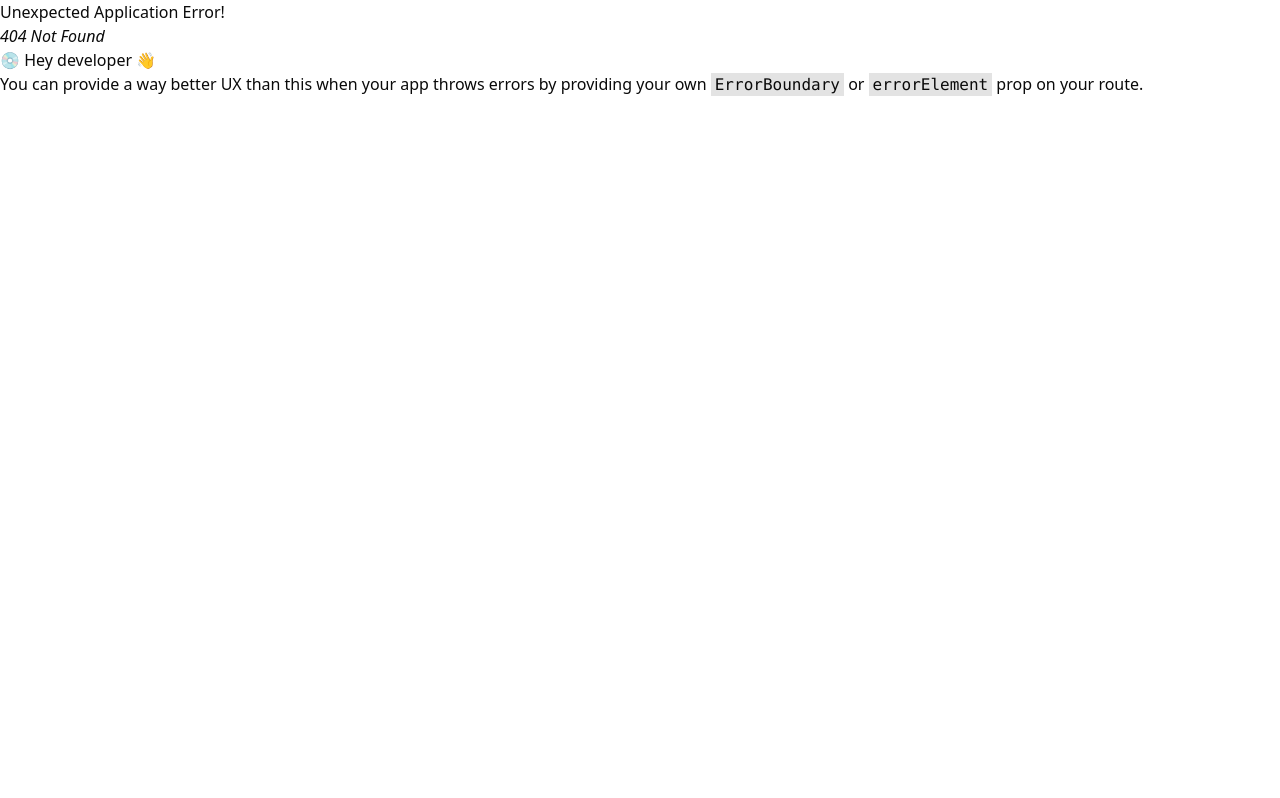
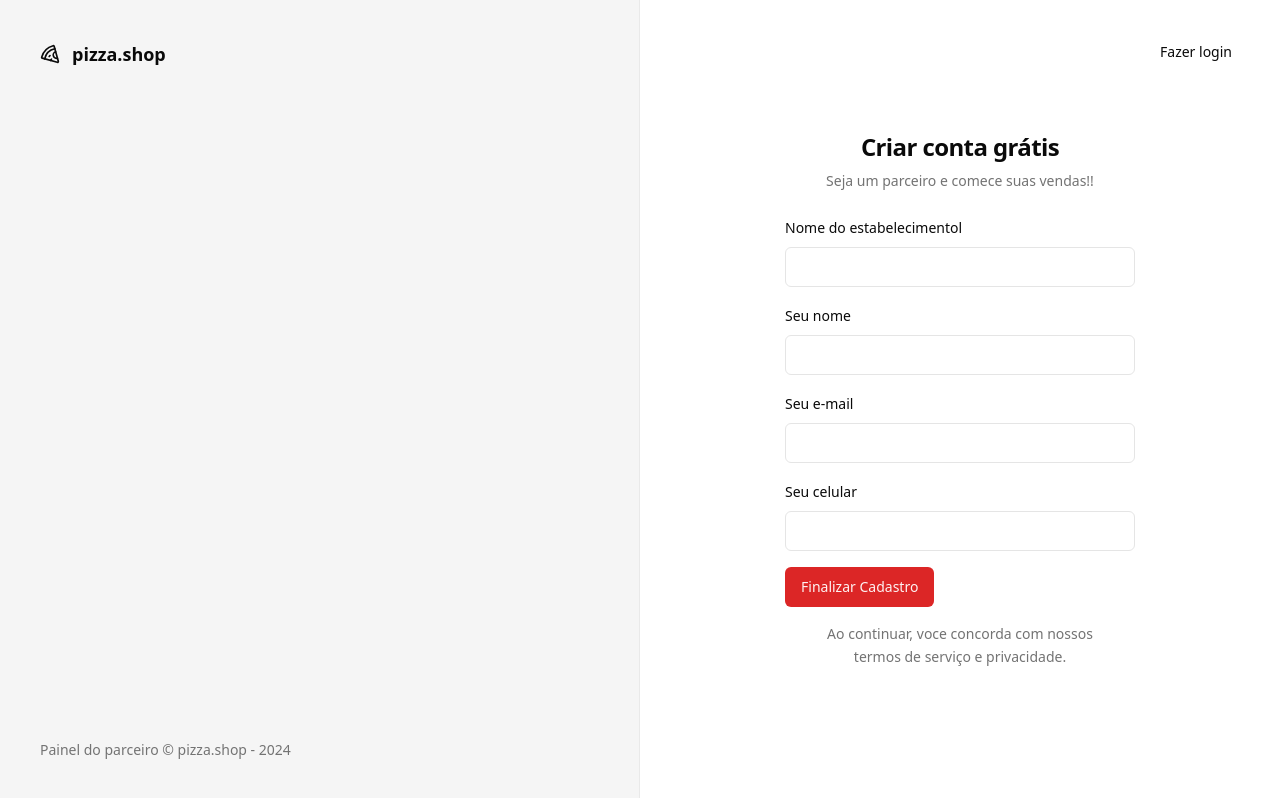
Before and after one commit to PedroGrunwald/Pizza-Shop, a React (Vite) app: page /sign-up in a window 1280 px wide. Before the commit this address had no page. Built offline with nearby package versions, Linux system fonts and the light colour scheme.

Commit message:
feat: add sign-up page

```diff
--- a/src/pages/_layouts/auth.tsx
+++ b/src/pages/_layouts/auth.tsx
@@ -14,7 +14,7 @@
         </footer>
       </div>
 
-      <div className="flex flex-cols items-center justify-center">
+      <div className="flex flex-cols items-center justify-center relative">
         <Outlet />
       </div>
     </div>
--- a/src/pages/auth/sign-in.tsx
+++ b/src/pages/auth/sign-in.tsx
@@ -5,6 +5,7 @@
 import { useForm } from "react-hook-form";
 import { z } from "zod";
 import { toast } from "sonner";
+import { Link } from "react-router-dom";
 
 const signInForm = z.object({
   email: z.string().email(),
@@ -39,6 +40,9 @@
     <>
       <Helmet title="login" />
       <div className="p-8">
+        <Button variant="ghost" asChild className="absolute right-8 top-8">
+          <Link to="/sign-up">Novo Estabelecimento</Link>
+        </Button>
         <div className="flex w-[350px] flex-col justify-center gap-6">
           <div className="flex flex-col gap-2 text-center">
             <h1 className="text-2xl font-semibold tracking-tight">
--- /dev/null
+++ b/src/pages/auth/sign-up.tsx
@@ -0,0 +1,100 @@
+import { Button } from "@/components/ui/button";
+import { Input } from "@/components/ui/input";
+import { Label } from "@/components/ui/label";
+import { Helmet } from "react-helmet-async";
+import { useForm } from "react-hook-form";
+import { z } from "zod";
+import { toast } from "sonner";
+import { Link, useNavigate } from "react-router-dom";
+
+const sigUpForm = z.object({
+  restaurantName: z.string(),
+  managerName: z.string(),
+  phone: z.string(),
+  email: z.string().email(),
+});
+
+type SigUpForm = z.infer<typeof sigUpForm>;
+
+export function SignUp() {
+    const navigate = useNavigate()
+  const {
+    register,
+    handleSubmit,
+    formState: { isSubmitting },
+  } = useForm<SigUpForm>();
+
+  async function handleSigUp(data: SigUpForm) {
+    try {
+      console.log(data);
+      await new Promise((resolve) => setTimeout(resolve, 2000));
+
+        toast.success("Restaurante cadastrado com sucesso.", {
+          action: {
+            label: "Login",
+            onClick: () => navigate('/sign-in'),
+          },
+        });
+    } catch {
+      toast.error("Erro ao cadastrar o restaurante.");
+    }
+  }
+
+  return (
+    <>
+      <Helmet title="Cadastro" />
+      <div className="p-8">
+        <Button variant="ghost" asChild className="absolute right-8 top-8">
+          <Link to="/sign-in">Fazer login</Link>
+        </Button>
+        <div className="flex w-[350px] flex-col justify-center gap-6">
+          <div className="flex flex-col gap-2 text-center">
+            <h1 className="text-2xl font-semibold tracking-tight">
+              Criar conta grátis
+            </h1>
+            <p className="text-sm text-muted-foreground">
+              Seja um parceiro e comece suas vendas!!
+            </p>
+          </div>
+
+          <div>
+            <form onSubmit={handleSubmit(handleSigUp)} className="space-y-4">
+              <div className="space-y-2">
+                <Label htmlFor="restaurantName">Nome do estabelecimentol</Label>
+                <Input
+                  id="restaurantName"
+                  type="text"
+                  {...register("restaurantName")}
+                />
+              </div>
+              <div className="space-y-2">
+                <Label htmlFor="managerName">Seu nome</Label>
+                <Input
+                  id="managerName"
+                  type="text"
+                  {...register("managerName")}
+                />
+              </div>
+              <div className="space-y-2">
+                <Label htmlFor="email">Seu e-mail</Label>
+                <Input id="email" type="email" {...register("email")} />
+              </div>
+              <div className="space-y-2">
+                <Label htmlFor="phone">Seu celular</Label>
+                <Input id="phone" type="tel" {...register("phone")} />
+              </div>
+              <Button disabled={isSubmitting} type="submit">
+                Finalizar Cadastro
+              </Button>
+              <p className="px-6 text-center text-sm leading-relaxed text-muted-foreground">
+                {" "}
+                Ao continuar, voce concorda com nossos termos de serviço e
+                privacidade.
+              </p>
+            </form>
+          </div>
+        </div>
+      </div>
+    </>
+  );
+}
--- a/src/routes.tsx
+++ b/src/routes.tsx
@@ -3,6 +3,7 @@
 import { SignIn } from "./pages/auth/sign-in";
 import { AppLayout } from "./pages/_layouts/app";
 import { AuthLayout } from "./pages/_layouts/auth";
+import { SignUp } from "./pages/auth/sign-up";
 
 export const router = createBrowserRouter([
   {
@@ -23,6 +24,10 @@
         path: "/sign-in",
         element: <SignIn />,
       },
+      {
+        path: "/sign-up",
+        element: <SignUp />,
+      },
     ],
   },
 ]);
```
Also changed, not shown: src/components/ui/button.tsx (+13 -13 lines).
